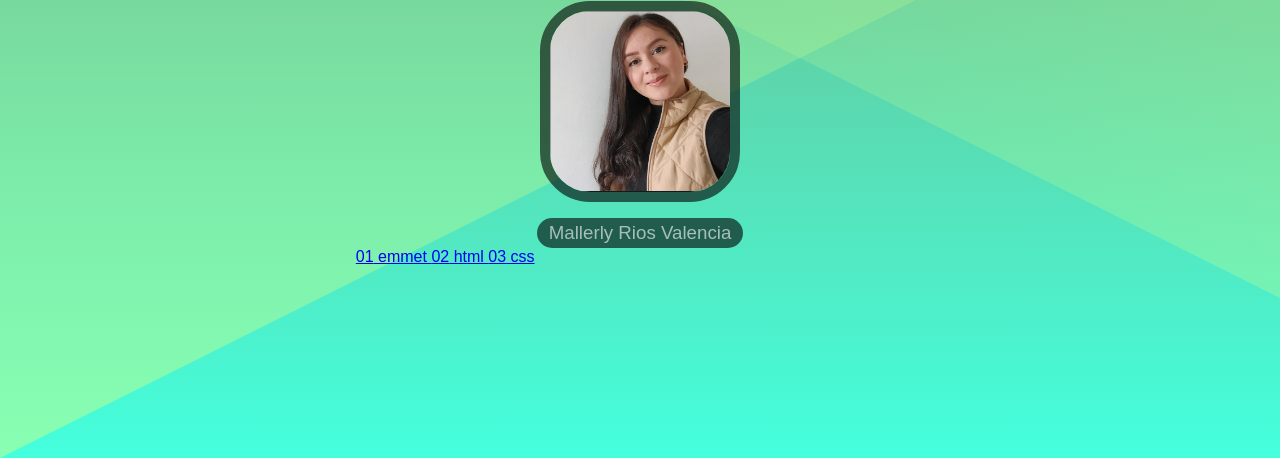
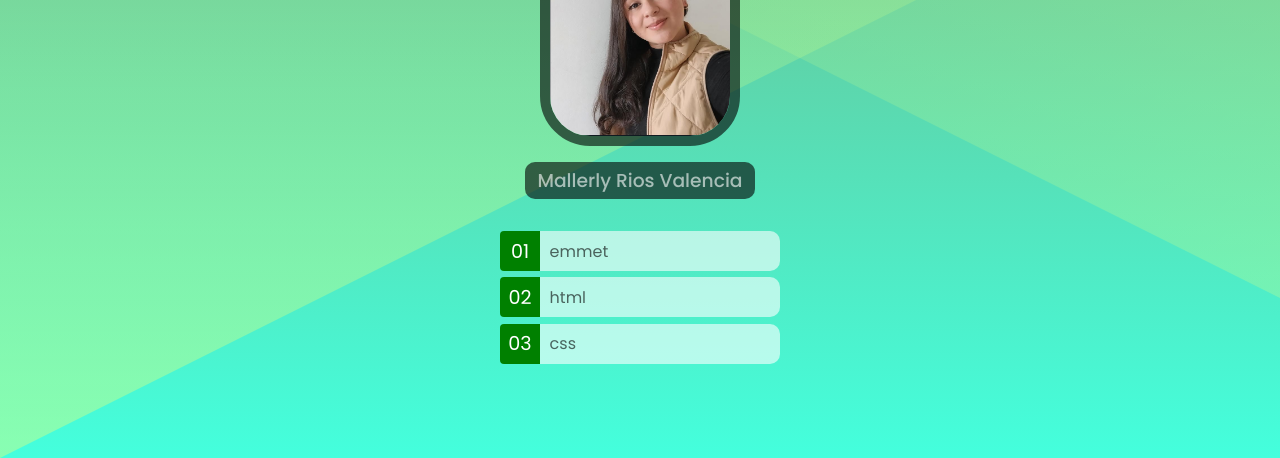
Before and after one commit to Mallerly27/ADSO2929061, a plain HTML site: page index.html in a window 1280 px wide. Shown: the part 342-800 px from the top of the page. Drawn offline with Linux system fonts and the light colour scheme.

Commit message:
se mejora el menu principal

```diff
--- a/css/style.css
+++ b/css/style.css
@@ -1,6 +1,15 @@
+
+/*-------------------------*/
+/*F O N T S */
+/*-------------------------*/
+@import url('https://fonts.googleapis.com/css2?family=Poppins:wght@100;200;300;400;500;600;700;800;900&display=swap');
+/*-------------------------*/
+
 /*-------------------------*/
 /*R E S E T */
 /*-------------------------*/
+
+
 *, *::before, *::after{
     box-sizing: border-box;
 }
@@ -53,10 +62,6 @@ body, html{
     scroll-behavior: smooth;
 }
 /*-------------------------*/
-/*F O N T S */
-/*-------------------------*/
-@import url('https://fonts.googleapis.com/css2?family=Poppins:wght@100;200;300;400;500;600;700;800;900&display=swap');
-/*-------------------------*/
 /* V A R I A B L E S */
 /*-------------------------*/
 :root {
@@ -88,15 +93,17 @@ body {
             h2 {
                 font-size: 2rem;
                 font-weight: 500;
+                border-bottom: 4px solid rebeccapurple;
             }
             img {
                 border-radius: 50px;
+                object-fit: cover;
                 border: 10px solid var(--color-1);
                 width: 200px;
             }
 
             h3 {
-                border-radius: 20px;
+                border-radius: 10px;
                 background-color: var(--color-1);
                 color: var(--color-2);
                 padding: 4px 12px;
@@ -104,6 +111,55 @@ body {
 
             }
         }
+        menu {
+
+            align-items: center;
+            display: flex;
+            flex-direction: column;
+            gap: 0.4rem;
+            margin-top: 2rem;
+            a:is(:link, :visited){
+                align-items: center;
+                background: var(--color-2);
+                border-radius: 10px;
+                color: var(--color-1);
+                display: flex;
+                gap: 0.6rem;
+                justify-content: start;
+                text-decoration: none;
+                transition: all 0.4s ease-in;
+                width: 280px;
+                span {
+                    align-items: center;
+                    border-radius: 4px 0 0 4px;
+                    background-color: green;
+                    display: flex;
+                    justify-content: center;
+                    font-size: 1.2rem;
+                    color: white;
+                    transition: all 0.4s ease-in;
+                    height: 40px;
+                    width: 40px;
+                }
+
+
+            }
+            a:is(:hover)  {
+                background-color: whitesmoke;
+
+            }
+            a:is(:hover) span {
+                width: 50px;
+            }
+
+
+
+        }
+
+
+
+
+
 
     }
 
```
Also changed, not shown: index.html (+1 -0 lines), indexa.html (deleted).
